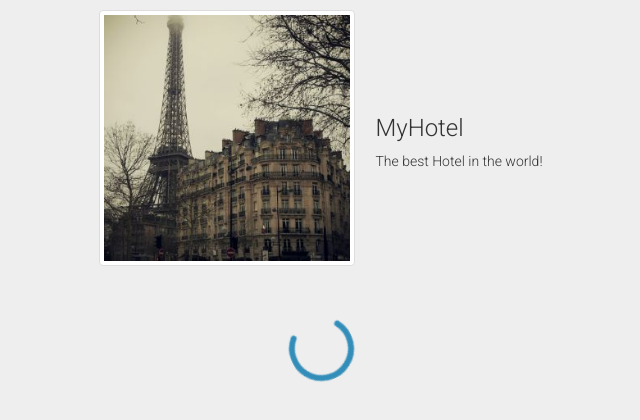
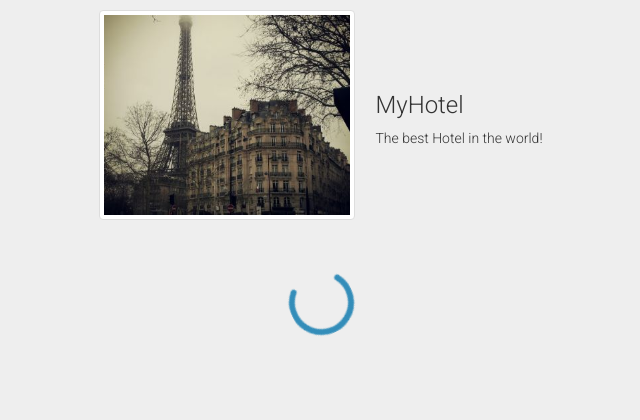
Before and after one commit to reTHINK-project/scenario-service-implementation, a plain HTML site: page hotelGUI/index.html in a window 1280 px wide. Shown: the whole page, without its empty margins (319-959 px from the left). Drawn offline with nearby package versions, Linux system fonts and the light colour scheme.

Commit message:
minor css tweak

```diff
--- a/hotelGUI/css/hotelguest.css
+++ b/hotelGUI/css/hotelguest.css
@@ -63,6 +63,7 @@
     height: 20vw;
     width: 20vw;
     object-fit: cover;
+    max-height: 15em;
 }
 
 #hotelDescription {
```
